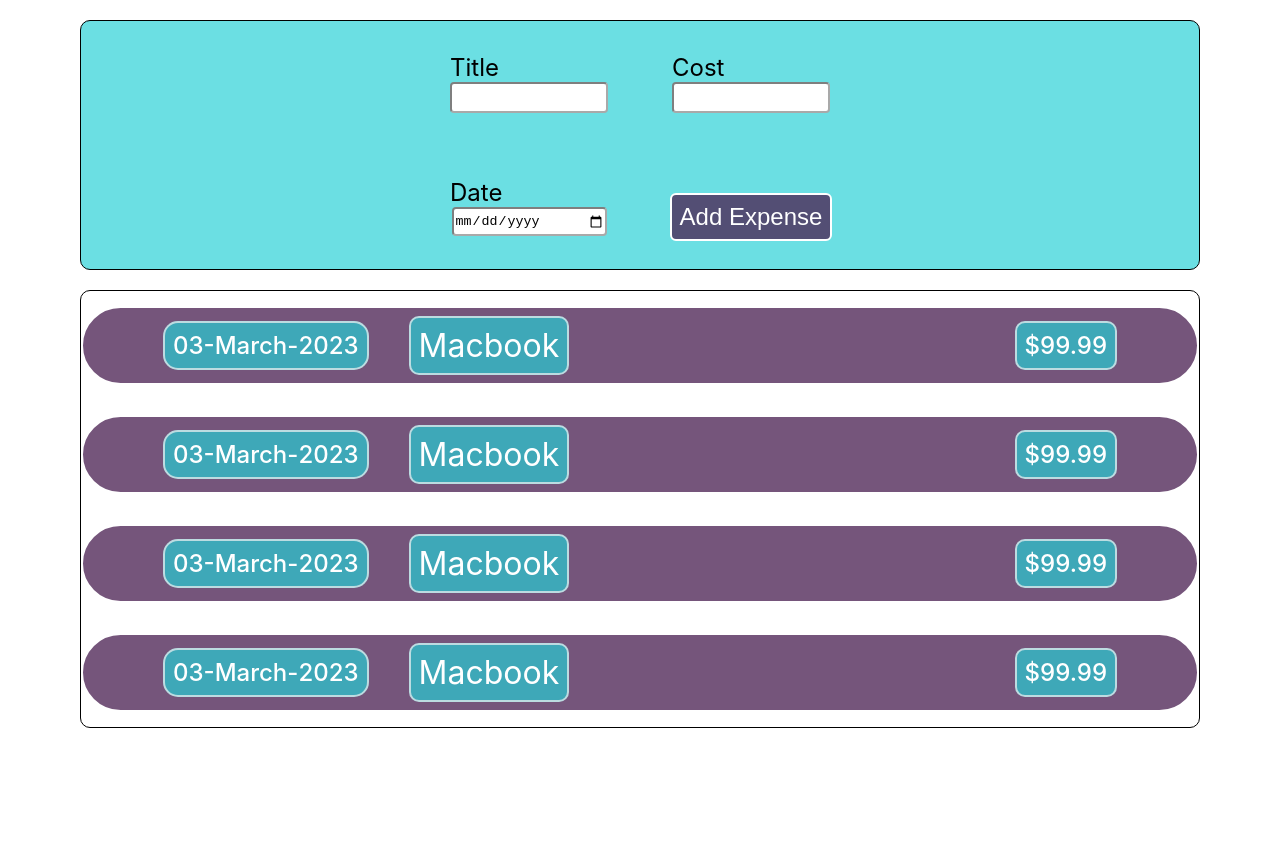
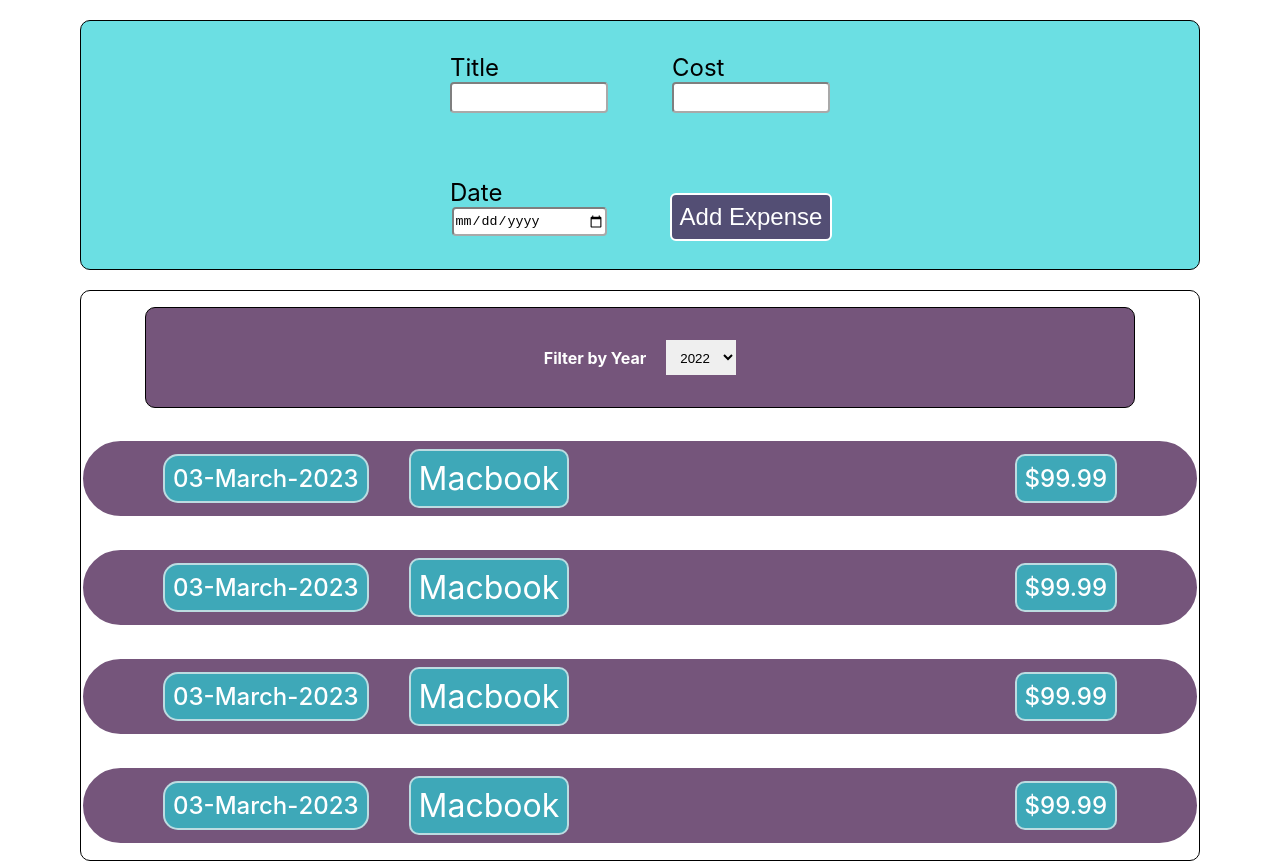
Before and after one commit to alitalipcoskun/Needs-List-App-, a React (Create React App) app: page / in a window 1280 px wide. Before the commit the page ends 800 px from the top, so only its background shows below. Built offline with nearby package versions, Linux system fonts and the light colour scheme.

Commit message:
Added expense-filter
Added expense-filter component

```diff
--- /dev/null
+++ b/src/components/Expenses/ExpenseFilter.js
@@ -0,0 +1,22 @@
+import React from "react";
+import './expense-filter.css';
+
+function ExpenseFilter(props){
+
+    const filterChangeHandler = (event) =>{
+        props.onFilterChange(event.target.value);
+    }
+
+    return(<div className = "expense-filter__controls">
+        <label>Filter by Year</label>
+        <select value={props.selected} onChange={filterChangeHandler}>
+            <option>2025</option>
+            <option>2024</option>
+            <option>2023</option>
+            <option>2022</option>
+        </select>
+    </div>)
+}
+
+
+export default ExpenseFilter;
--- a/src/components/Expenses/Expenses.js
+++ b/src/components/Expenses/Expenses.js
@@ -1,11 +1,20 @@
+import React, {useState} from "react";
 import ExpenseItem from "./ExpenseItem";
 import './expense-item.css';
 import Card from "./../UI/Card";
+import ExpenseFilter from "./ExpenseFilter";
 
 
 function Expenses(props){
+    const [userYear, setSelectedYear] = useState('2022');
+    const filterChangeHandler = (selectedYear) => {
+        console.log("In Expenses.js");
+        console.log(selectedYear);
+        setSelectedYear(selectedYear);
+    }
     const date = new Date("2023-03-03");
     return(<Card className="expense-list">
+        <ExpenseFilter onFilterChange={filterChangeHandler} selected = {userYear}></ExpenseFilter>
         <ExpenseItem date= {date} title= "Macbook" amount = "99.99"/>
         <ExpenseItem date= {date} title= "Macbook" amount = "99.99"/>
         <ExpenseItem date= {date} title= "Macbook" amount = "99.99"/>
--- /dev/null
+++ b/src/components/Expenses/expense-filter.css
@@ -0,0 +1,28 @@
+.expense-filter__controls{
+    display: flex;
+    text-align: center;
+    flex-direction: row;
+    align-items: center;
+    justify-content: center;
+    padding: 4vh;
+    margin-bottom: 20px;
+    background-color: rgba(77, 36, 85, 0.774);
+    margin: 2vh;
+    margin-left: 8vh;
+    margin-right: 8vh;
+    border-radius: 10px;
+    border-style: solid;
+    border-width: 1px;
+
+}
+.expense-filter__controls label{
+    justify-content: center;
+    margin-right: 20px;
+    color: white;
+    font-weight: 700;
+}
+.expense-filter__controls select{
+    height: 35px;
+    padding: 10px;
+    border-style: none;
+}
```
